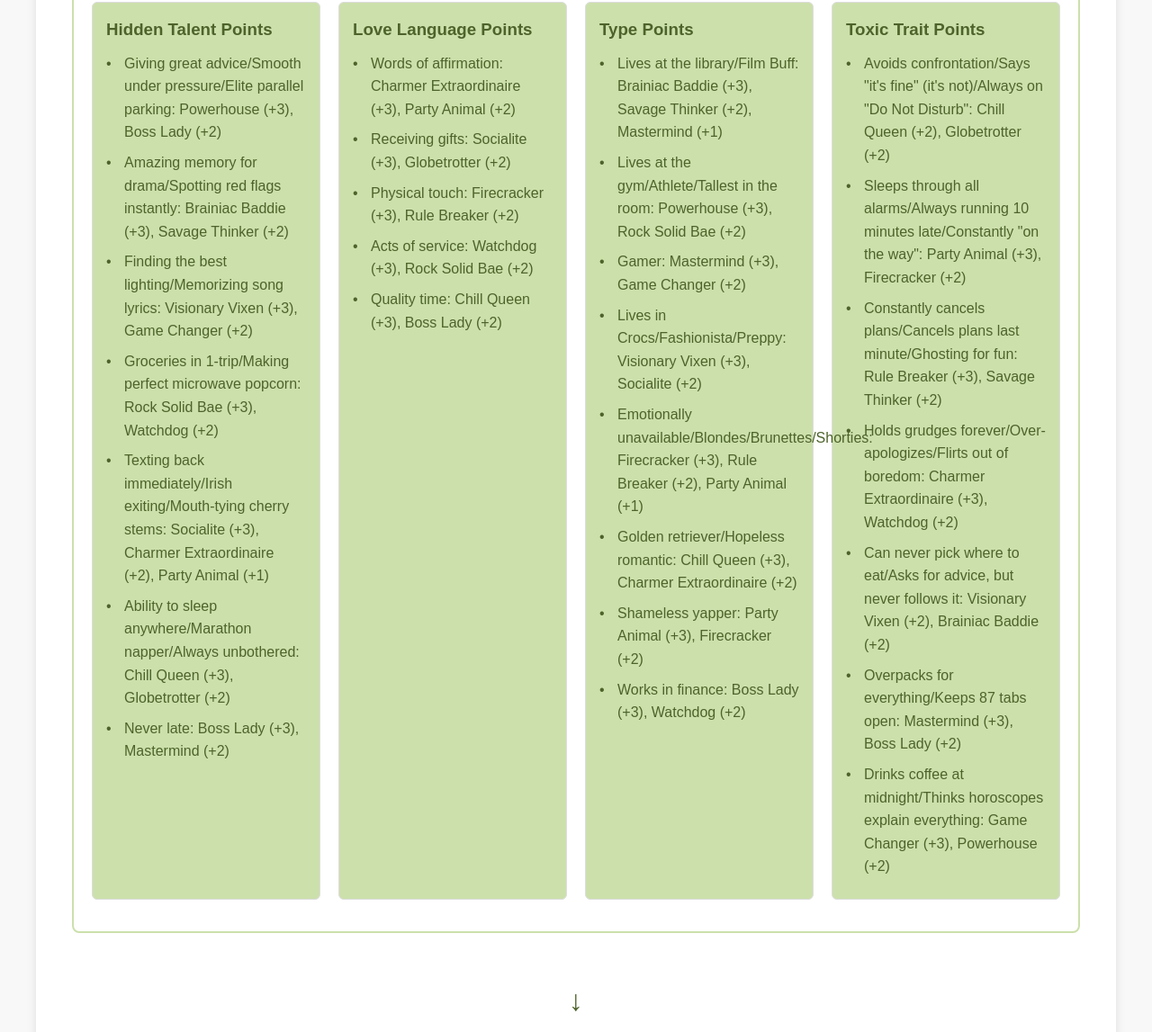
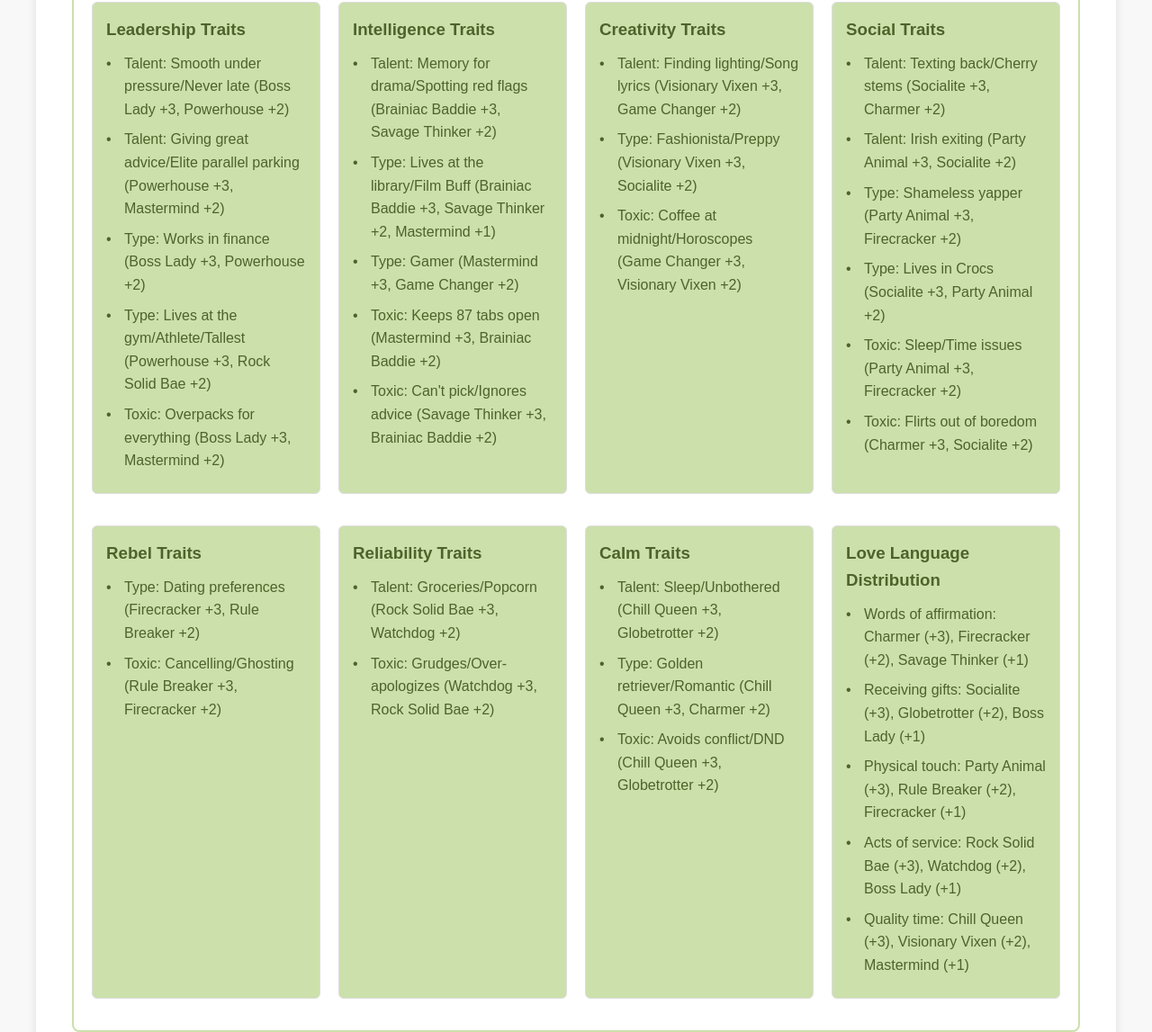
Before and after one commit to jakobreuter/personality-predictor, a plain HTML site: page garnier_flow_diagram.html in a window 1280 px wide. Shown: the part 1113-2260 px from the top of the page at 90% size. Drawn offline with Linux system fonts and the light colour scheme.

Commit message:
Improve logical flow of personality trait scoring system

```diff
--- a/garnier_flow_diagram.html
+++ b/garnier_flow_diagram.html
@@ -313,50 +313,74 @@
             <div class="diagram-section point-calculation">
                 <div class="grid-container">
                     <div class="point-box">
-                        <h3>Hidden Talent Points</h3>
+                        <h3>Leadership Traits</h3>
                         <ul class="point-list">
-                            <li>Giving great advice/Smooth under pressure/Elite parallel parking: Powerhouse (+3), Boss Lady (+2)</li>
-                            <li>Amazing memory for drama/Spotting red flags instantly: Brainiac Baddie (+3), Savage Thinker (+2)</li>
-                            <li>Finding the best lighting/Memorizing song lyrics: Visionary Vixen (+3), Game Changer (+2)</li>
-                            <li>Groceries in 1-trip/Making perfect microwave popcorn: Rock Solid Bae (+3), Watchdog (+2)</li>
-                            <li>Texting back immediately/Irish exiting/Mouth-tying cherry stems: Socialite (+3), Charmer Extraordinaire (+2), Party Animal (+1)</li>
-                            <li>Ability to sleep anywhere/Marathon napper/Always unbothered: Chill Queen (+3), Globetrotter (+2)</li>
-                            <li>Never late: Boss Lady (+3), Mastermind (+2)</li>
+                            <li>Talent: Smooth under pressure/Never late (Boss Lady +3, Powerhouse +2)</li>
+                            <li>Talent: Giving great advice/Elite parallel parking (Powerhouse +3, Mastermind +2)</li>
+                            <li>Type: Works in finance (Boss Lady +3, Powerhouse +2)</li>
+                            <li>Type: Lives at the gym/Athlete/Tallest (Powerhouse +3, Rock Solid Bae +2)</li>
+                            <li>Toxic: Overpacks for everything (Boss Lady +3, Mastermind +2)</li>
                         </ul>
                     </div>
                     <div class="point-box">
-                        <h3>Love Language Points</h3>
+                        <h3>Intelligence Traits</h3>
                         <ul class="point-list">
-                            <li>Words of affirmation: Charmer Extraordinaire (+3), Party Animal (+2)</li>
-                            <li>Receiving gifts: Socialite (+3), Globetrotter (+2)</li>
-                            <li>Physical touch: Firecracker (+3), Rule Breaker (+2)</li>
-                            <li>Acts of service: Watchdog (+3), Rock Solid Bae (+2)</li>
-                            <li>Quality time: Chill Queen (+3), Boss Lady (+2)</li>
+                            <li>Talent: Memory for drama/Spotting red flags (Brainiac Baddie +3, Savage Thinker +2)</li>
+                            <li>Type: Lives at the library/Film Buff (Brainiac Baddie +3, Savage Thinker +2, Mastermind +1)</li>
+                            <li>Type: Gamer (Mastermind +3, Game Changer +2)</li>
+                            <li>Toxic: Keeps 87 tabs open (Mastermind +3, Brainiac Baddie +2)</li>
+                            <li>Toxic: Can't pick/Ignores advice (Savage Thinker +3, Brainiac Baddie +2)</li>
                         </ul>
                     </div>
                     <div class="point-box">
-                        <h3>Type Points</h3>
+                        <h3>Creativity Traits</h3>
                         <ul class="point-list">
-                            <li>Lives at the library/Film Buff: Brainiac Baddie (+3), Savage Thinker (+2), Mastermind (+1)</li>
-                            <li>Lives at the gym/Athlete/Tallest in the room: Powerhouse (+3), Rock Solid Bae (+2)</li>
-                            <li>Gamer: Mastermind (+3), Game Changer (+2)</li>
-                            <li>Lives in Crocs/Fashionista/Preppy: Visionary Vixen (+3), Socialite (+2)</li>
-                            <li>Emotionally unavailable/Blondes/Brunettes/Shorties: Firecracker (+3), Rule Breaker (+2), Party Animal (+1)</li>
-                            <li>Golden retriever/Hopeless romantic: Chill Queen (+3), Charmer Extraordinaire (+2)</li>
-                            <li>Shameless yapper: Party Animal (+3), Firecracker (+2)</li>
-                            <li>Works in finance: Boss Lady (+3), Watchdog (+2)</li>
+                            <li>Talent: Finding lighting/Song lyrics (Visionary Vixen +3, Game Changer +2)</li>
+                            <li>Type: Fashionista/Preppy (Visionary Vixen +3, Socialite +2)</li>
+                            <li>Toxic: Coffee at midnight/Horoscopes (Game Changer +3, Visionary Vixen +2)</li>
                         </ul>
                     </div>
                     <div class="point-box">
-                        <h3>Toxic Trait Points</h3>
+                        <h3>Social Traits</h3>
                         <ul class="point-list">
-                            <li>Avoids confrontation/Says "it's fine" (it's not)/Always on "Do Not Disturb": Chill Queen (+2), Globetrotter (+2)</li>
-                            <li>Sleeps through all alarms/Always running 10 minutes late/Constantly "on the way": Party Animal (+3), Firecracker (+2)</li>
-                            <li>Constantly cancels plans/Cancels plans last minute/Ghosting for fun: Rule Breaker (+3), Savage Thinker (+2)</li>
-                            <li>Holds grudges forever/Over-apologizes/Flirts out of boredom: Charmer Extraordinaire (+3), Watchdog (+2)</li>
-                            <li>Can never pick where to eat/Asks for advice, but never follows it: Visionary Vixen (+2), Brainiac Baddie (+2)</li>
-                            <li>Overpacks for everything/Keeps 87 tabs open: Mastermind (+3), Boss Lady (+2)</li>
-                            <li>Drinks coffee at midnight/Thinks horoscopes explain everything: Game Changer (+3), Powerhouse (+2)</li>
+                            <li>Talent: Texting back/Cherry stems (Socialite +3, Charmer +2)</li>
+                            <li>Talent: Irish exiting (Party Animal +3, Socialite +2)</li>
+                            <li>Type: Shameless yapper (Party Animal +3, Firecracker +2)</li>
+                            <li>Type: Lives in Crocs (Socialite +3, Party Animal +2)</li>
+                            <li>Toxic: Sleep/Time issues (Party Animal +3, Firecracker +2)</li>
+                            <li>Toxic: Flirts out of boredom (Charmer +3, Socialite +2)</li>
+                        </ul>
+                    </div>
+                    <div class="point-box">
+                        <h3>Rebel Traits</h3>
+                        <ul class="point-list">
+                            <li>Type: Dating preferences (Firecracker +3, Rule Breaker +2)</li>
+                            <li>Toxic: Cancelling/Ghosting (Rule Breaker +3, Firecracker +2)</li>
+                        </ul>
+                    </div>
+                    <div class="point-box">
+                        <h3>Reliability Traits</h3>
+                        <ul class="point-list">
+                            <li>Talent: Groceries/Popcorn (Rock Solid Bae +3, Watchdog +2)</li>
+                            <li>Toxic: Grudges/Over-apologizes (Watchdog +3, Rock Solid Bae +2)</li>
+                        </ul>
+                    </div>
+                    <div class="point-box">
+                        <h3>Calm Traits</h3>
+                        <ul class="point-list">
+                            <li>Talent: Sleep/Unbothered (Chill Queen +3, Globetrotter +2)</li>
+                            <li>Type: Golden retriever/Romantic (Chill Queen +3, Charmer +2)</li>
+                            <li>Toxic: Avoids conflict/DND (Chill Queen +3, Globetrotter +2)</li>
+                        </ul>
+                    </div>
+                    <div class="point-box">
+                        <h3>Love Language Distribution</h3>
+                        <ul class="point-list">
+                            <li>Words of affirmation: Charmer (+3), Firecracker (+2), Savage Thinker (+1)</li>
+                            <li>Receiving gifts: Socialite (+3), Globetrotter (+2), Boss Lady (+1)</li>
+                            <li>Physical touch: Party Animal (+3), Rule Breaker (+2), Firecracker (+1)</li>
+                            <li>Acts of service: Rock Solid Bae (+3), Watchdog (+2), Boss Lady (+1)</li>
+                            <li>Quality time: Chill Queen (+3), Visionary Vixen (+2), Mastermind (+1)</li>
                         </ul>
                     </div>
                 </div>
```
Also changed, not shown: index.html (+146 -105 lines).
